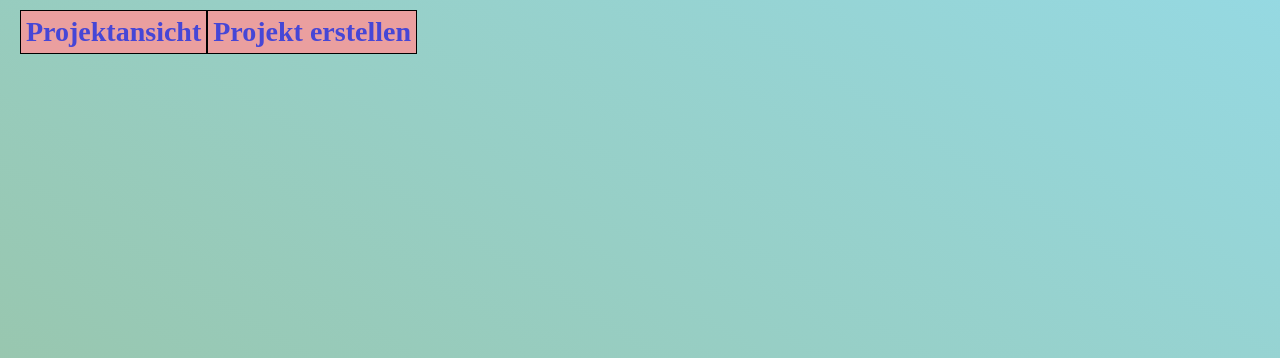
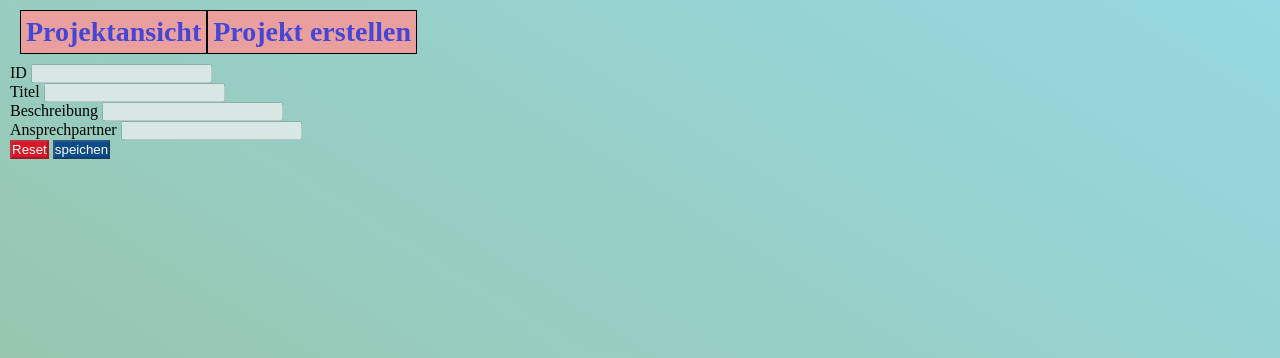
Before and after one commit to EdLaser/I8-prototype, a Django app: template SE3/app2/templates/projektansicht.html in a window 1280 px wide. Shown: the part 139-497 px from the top of the page. Run offline with Django 4.2, Linux system fonts and the light colour scheme; the template is opened without the code that fills it, so the values that code supplies are empty; parts of the project's set-up code (start-up, migrations or seed data) failed here and were passed over.

Commit message:
disabled form for dispalya

```diff
--- a/SE3/app2/templates/projektansicht.html
+++ b/SE3/app2/templates/projektansicht.html
@@ -28,12 +28,30 @@
             <ul>
                 <li> <a href="#"> Projektansicht</a></li>
                 <li> <a href="/members/projekt/projekt-erstellen/"> Projekt erstellen </a></li>
-
             </ul>
         </div>
-
-
-
+        <form action="" method="">
+            {% csrf_token %}
+            <div class="inputs">
+                <label>ID</label>
+                <input type="text" name="id" disabled value="{{ project.id }}">
+            </div>
+            <div class="inputs">
+                <label> Titel</label>
+                <input type="text" name="titel" disabled value="{{ project.titel }}">
+            </div>
+            <div class="inputs">
+                <label> Beschreibung</label>
+                <input type="text" name="beschreibung" disabled value="{{ project.beschreibung }}">
+            </div>
+            <div class="inputs">
+                <label>Ansprechpartner</label>
+                <input type="text" name="ansprechpartner" disabled value="{{ project.ansprechpartner }}">
+            </div>
+            <div class="final">
+                <input type="reset" value="Reset" class="reset" disabled>
+                <input type="submit" value="speichen" class="save" disabled>
+            </div>
     </main>
     <footer>
         <p> CopyRight By Nuha 2023</p>
```
